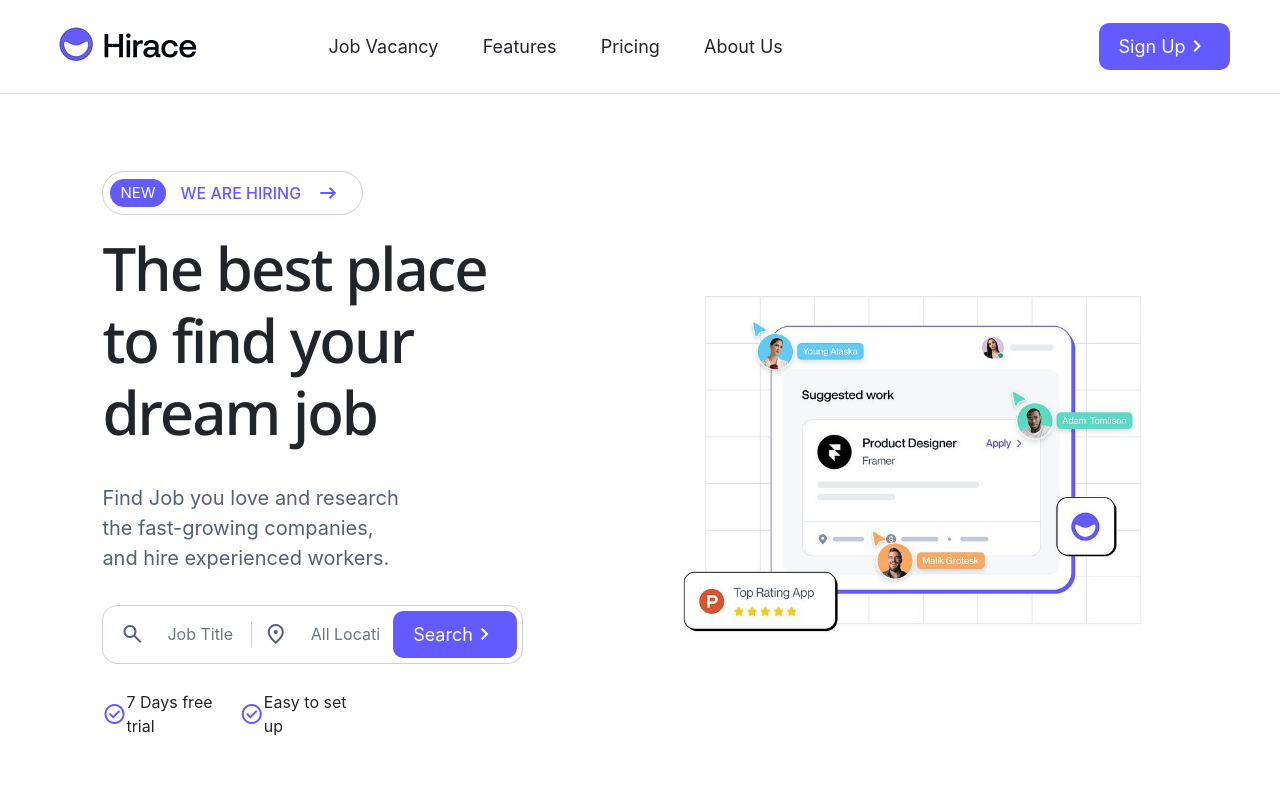
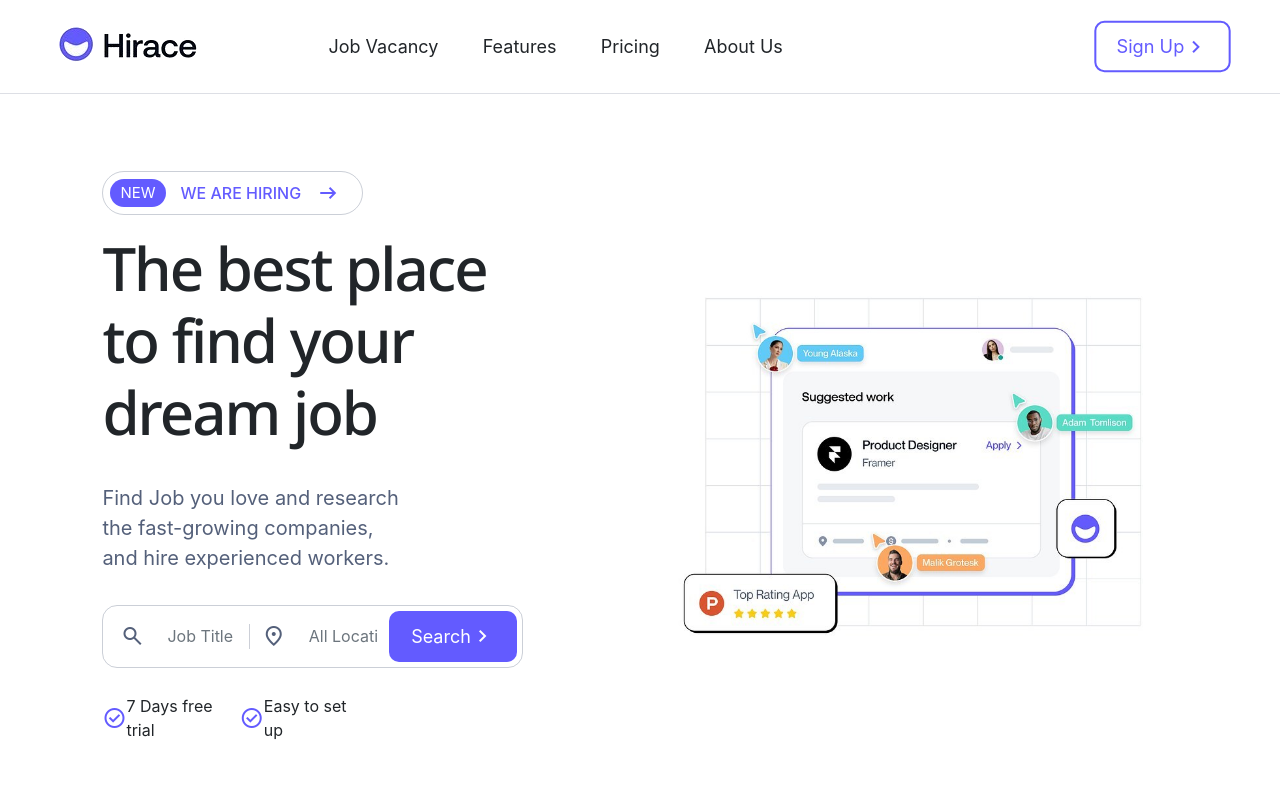
Before and after one commit to Yasela-dissanayake/hirace-job, a React (Create React App) app: page / in a window 1280 px wide. In both pictures the pointer is over the button 1164 px from the left and 46 px from the top of the page. Shown: the top 800 px of the page. Built offline with nearby package versions, Linux system fonts and the light colour scheme.

Commit message:
style:button hover created

```diff
--- a/src/components/PrimaryButton.module.css
+++ b/src/components/PrimaryButton.module.css
@@ -2,10 +2,11 @@
   margin-left: auto;
   color: white;
   font-size: 18px;
-  border: none;
+  border: solid 2px transparent;
   padding: 10px 20px;
   background-color: var(--primaryColor);
   border-radius: 10px;
+  transition: ease-in-out 0.3s;
 }
 
 .buttonContent {
@@ -14,6 +15,13 @@
   justify-content: center;
 }
 
+.actionButton:hover {
+  border: solid 2px var(--primaryColor);
+  color: var(--primaryColor);
+  background-color: white;
+  transform: scale(1.01);
+}
+
 @media (max-width: 991px) {
   .actionButton {
     margin-left: 1%;
```
